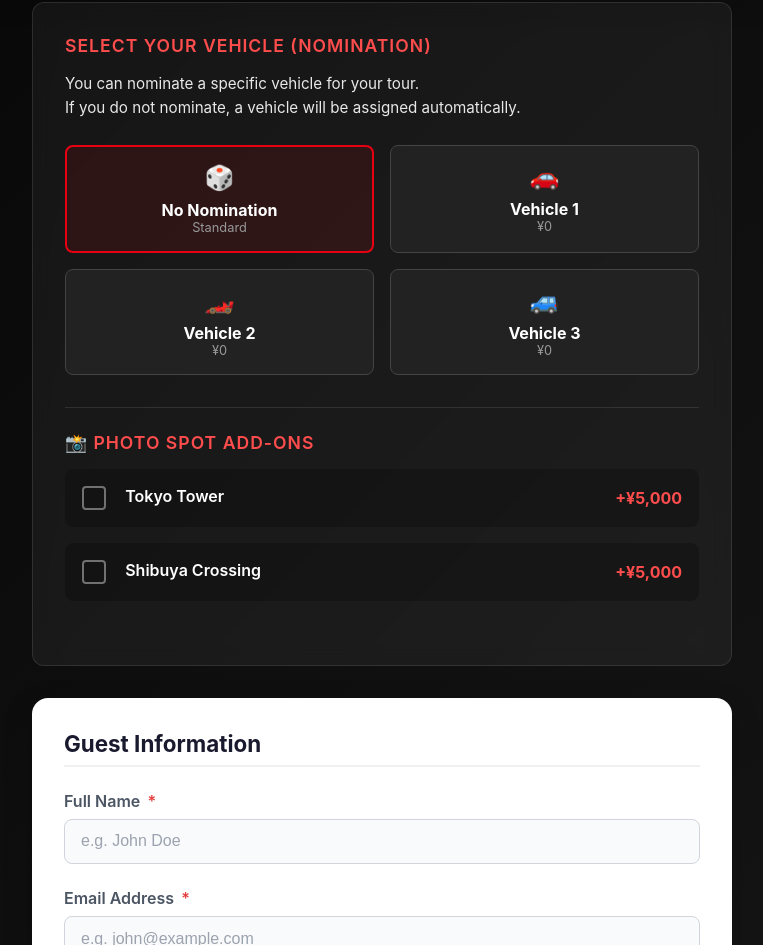
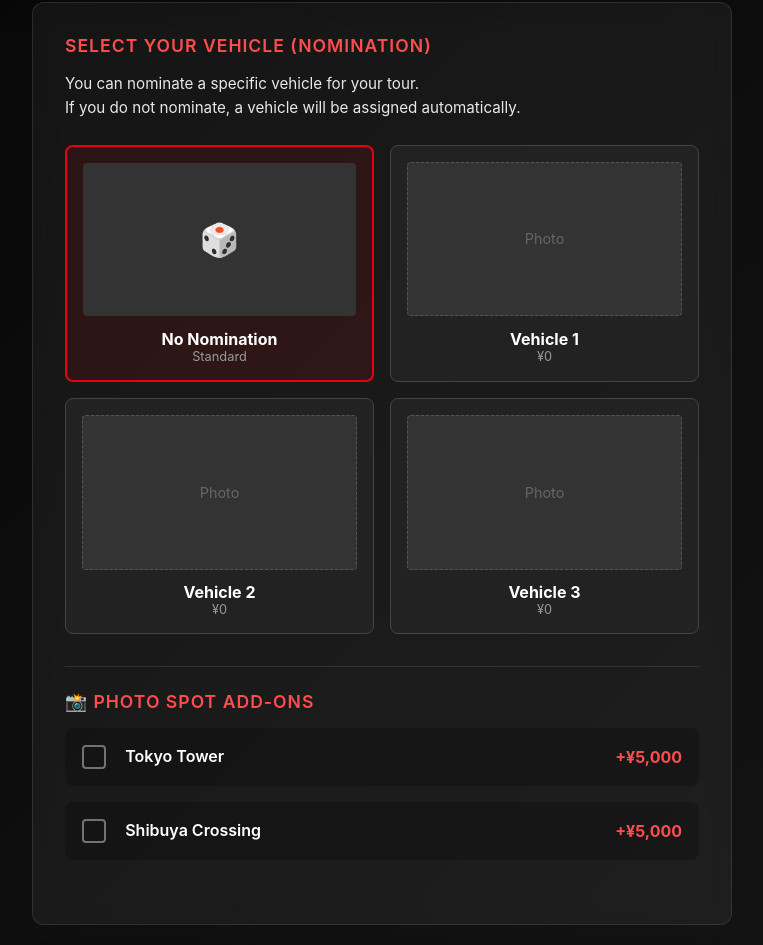
Before and after one commit to kazuosomeya-wq/daikoku, a React (Vite) app: page / in a window 1280 px wide. Shown: the part 1097-2042 px from the top of the page, without its empty margins (258-1021 px from the left). Built offline with nearby package versions, Linux system fonts and the light colour scheme; no server answers; the database is empty.

Commit message:
Add photo frames to vehicle nomination

```diff
--- a/src/components/OptionsSelector.jsx
+++ b/src/components/OptionsSelector.jsx
@@ -40,10 +40,24 @@ const OptionsSelector = ({ options, onChange }) => {
                             display: 'flex',
                             flexDirection: 'column',
                             alignItems: 'center',
-                            transition: 'all 0.2s'
+                            transition: 'all 0.2s',
+                            position: 'relative'
                         }}
                     >
-                        <span style={{ fontSize: '1.5rem', marginBottom: '0.5rem' }}>🎲</span>
+                        <div style={{
+                            width: '100%',
+                            aspectRatio: '16/9',
+                            background: '#333',
+                            borderRadius: '4px',
+                            marginBottom: '0.8rem',
+                            display: 'flex',
+                            justifyContent: 'center',
+                            alignItems: 'center',
+                            color: '#666',
+                            fontSize: '2rem'
+                        }}>
+                            🎲
+                        </div>
                         <span style={{ fontWeight: 'bold', color: 'white' }}>No Nomination</span>
                         <span style={{ fontSize: '0.8rem', color: '#999' }}>Standard</span>
                     </div>
@@ -63,7 +77,21 @@ const OptionsSelector = ({ options, onChange }) => {
                             transition: 'all 0.2s'
                         }}
                     >
-                        <span style={{ fontSize: '1.5rem', marginBottom: '0.5rem' }}>🚗</span>
+                        <div style={{
+                            width: '100%',
+                            aspectRatio: '16/9',
+                            background: '#333',
+                            borderRadius: '4px',
+                            marginBottom: '0.8rem',
+                            display: 'flex',
+                            justifyContent: 'center',
+                            alignItems: 'center',
+                            color: '#666',
+                            fontSize: '0.9rem',
+                            border: '1px dashed #555'
+                        }}>
+                            Photo
+                        </div>
                         <span style={{ fontWeight: 'bold', color: 'white' }}>Vehicle 1</span>
                         <span style={{ fontSize: '0.8rem', color: '#999' }}>¥0</span>
                     </div>
@@ -83,7 +111,21 @@ const OptionsSelector = ({ options, onChange }) => {
                             transition: 'all 0.2s'
                         }}
                     >
-                        <span style={{ fontSize: '1.5rem', marginBottom: '0.5rem' }}>🏎️</span>
+                        <div style={{
+                            width: '100%',
+                            aspectRatio: '16/9',
+                            background: '#333',
+                            borderRadius: '4px',
+                            marginBottom: '0.8rem',
+                            display: 'flex',
+                            justifyContent: 'center',
+                            alignItems: 'center',
+                            color: '#666',
+                            fontSize: '0.9rem',
+                            border: '1px dashed #555'
+                        }}>
+                            Photo
+                        </div>
                         <span style={{ fontWeight: 'bold', color: 'white' }}>Vehicle 2</span>
                         <span style={{ fontSize: '0.8rem', color: '#999' }}>¥0</span>
                     </div>
@@ -103,7 +145,21 @@ const OptionsSelector = ({ options, onChange }) => {
                             transition: 'all 0.2s'
                         }}
                     >
-                        <span style={{ fontSize: '1.5rem', marginBottom: '0.5rem' }}>🚙</span>
+                        <div style={{
+                            width: '100%',
+                            aspectRatio: '16/9',
+                            background: '#333',
+                            borderRadius: '4px',
+                            marginBottom: '0.8rem',
+                            display: 'flex',
+                            justifyContent: 'center',
+                            alignItems: 'center',
+                            color: '#666',
+                            fontSize: '0.9rem',
+                            border: '1px dashed #555'
+                        }}>
+                            Photo
+                        </div>
                         <span style={{ fontWeight: 'bold', color: 'white' }}>Vehicle 3</span>
                         <span style={{ fontSize: '0.8rem', color: '#999' }}>¥0</span>
                     </div>
```
